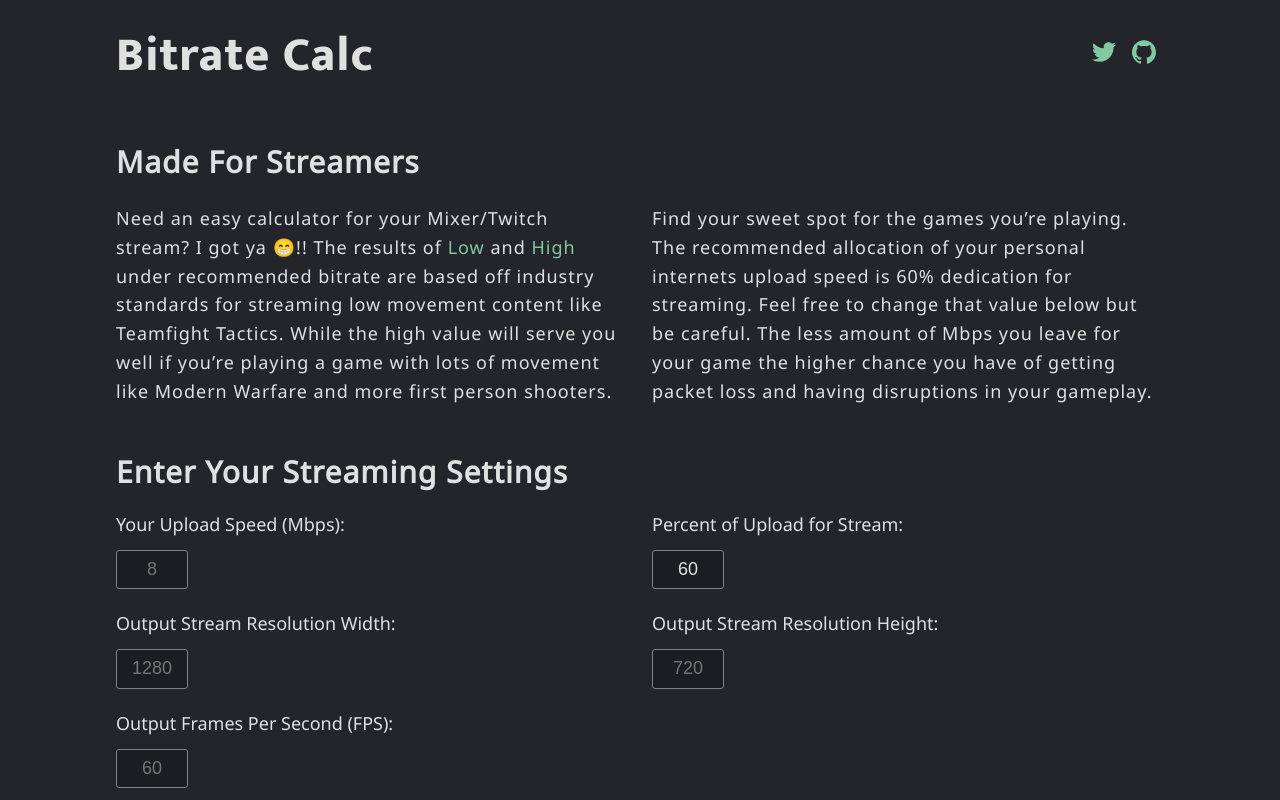
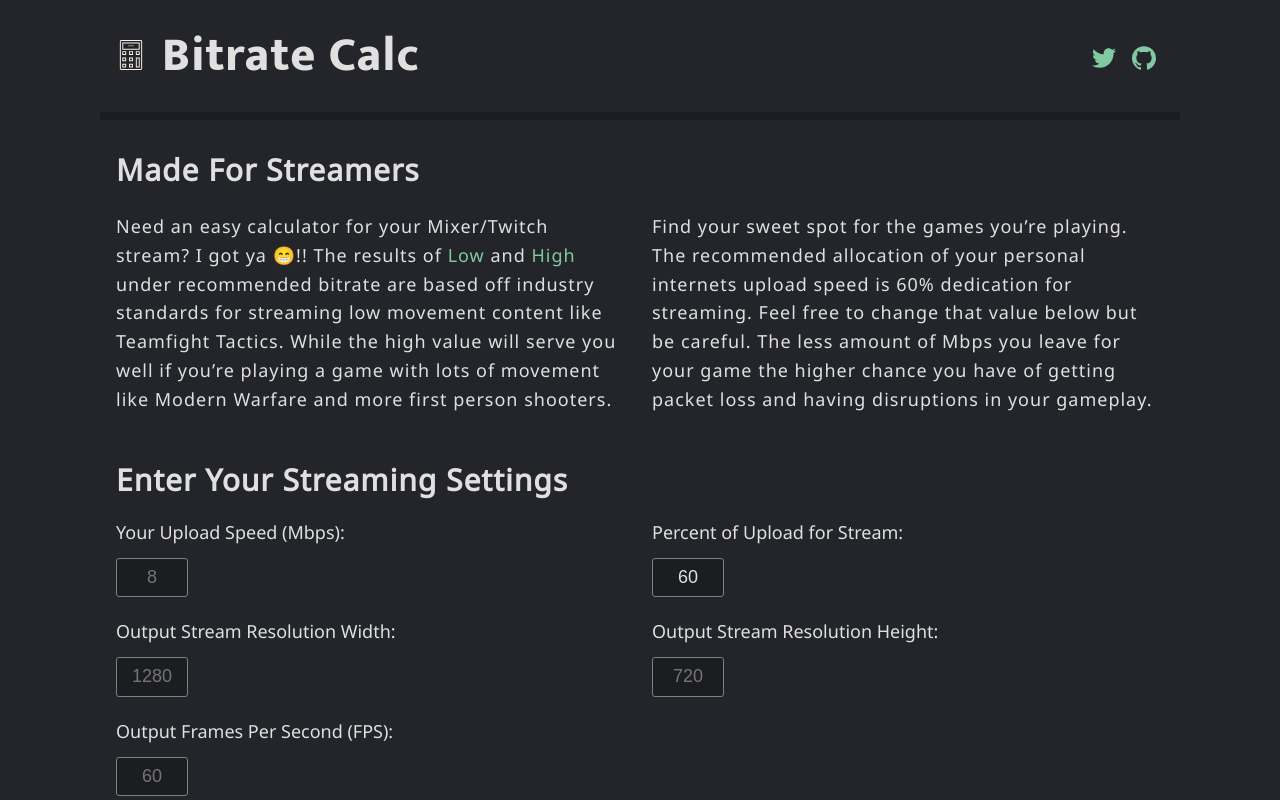
Before and after one commit to cory-tanner/bitratecalc, a React (Create React App) app: page / in a window 1280 px wide. Shown: the top 800 px of the page. Built offline with nearby package versions, Linux system fonts and the light colour scheme.

Commit message:
Small design changes (#16)

```diff
--- a/src/components/header.js
+++ b/src/components/header.js
@@ -1,8 +1,10 @@
 import React from 'react';
 import Socials from './modules/socials';
+import SVGIcon from './modules/SVGIcon';
 
 const Header = () => (
   <header className="header">
+    <SVGIcon name="logo" className="header__logo" />
     <h1 className="t-display header__display">Bitrate Calc</h1>
     <Socials />
   </header>
--- a/src/components/modules/SVGIcon.js
+++ b/src/components/modules/SVGIcon.js
@@ -1,7 +1,11 @@
 import React from 'react';
 
-const getViewBox = name => {
+const getViewBox = (name) => {
   switch (name) {
+    case "logo":
+      return (
+        "0 0 508 508"
+      );
     default:
       return "0 0 24 24";
   }
@@ -17,27 +21,47 @@
       return (
         <title>Github icon</title>
       );
+    case "logo":
+      return (
+        <title>Bitrate Calc logo</title>
+      );
     default:
       return <title />;
   }
 };
 
-const getPath = (name, props) => {
+const getPath = (name) => {
   switch (name) {
     case "twitter":
       return (
         <path
-        {...props}
-        d="M23.954 4.569c-.885.389-1.83.654-2.825.775 1.014-.611 1.794-1.574 2.163-2.723-.951.555-2.005.959-3.127 1.184-.896-.959-2.173-1.559-3.591-1.559-2.717 0-4.92 2.203-4.92 4.917 0 .39.045.765.127 1.124C7.691 8.094 4.066 6.13 1.64 3.161c-.427.722-.666 1.561-.666 2.475 0 1.71.87 3.213 2.188 4.096-.807-.026-1.566-.248-2.228-.616v.061c0 2.385 1.693 4.374 3.946 4.827-.413.111-.849.171-1.296.171-.314 0-.615-.03-.916-.086.631 1.953 2.445 3.377 4.604 3.417-1.68 1.319-3.809 2.105-6.102 2.105-.39 0-.779-.023-1.17-.067 2.189 1.394 4.768 2.209 7.557 2.209 9.054 0 13.999-7.496 13.999-13.986 0-.209 0-.42-.015-.63.961-.689 1.8-1.56 2.46-2.548l-.047-.02z"
+          d="M23.954 4.569c-.885.389-1.83.654-2.825.775 1.014-.611 1.794-1.574 2.163-2.723-.951.555-2.005.959-3.127 1.184-.896-.959-2.173-1.559-3.591-1.559-2.717 0-4.92 2.203-4.92 4.917 0 .39.045.765.127 1.124C7.691 8.094 4.066 6.13 1.64 3.161c-.427.722-.666 1.561-.666 2.475 0 1.71.87 3.213 2.188 4.096-.807-.026-1.566-.248-2.228-.616v.061c0 2.385 1.693 4.374 3.946 4.827-.413.111-.849.171-1.296.171-.314 0-.615-.03-.916-.086.631 1.953 2.445 3.377 4.604 3.417-1.68 1.319-3.809 2.105-6.102 2.105-.39 0-.779-.023-1.17-.067 2.189 1.394 4.768 2.209 7.557 2.209 9.054 0 13.999-7.496 13.999-13.986 0-.209 0-.42-.015-.63.961-.689 1.8-1.56 2.46-2.548l-.047-.02z"
         />
       );
     case "github":
       return (
         <path
-        {...props}
-        d="M12 .297c-6.63 0-12 5.373-12 12 0 5.303 3.438 9.8 8.205 11.385.6.113.82-.258.82-.577 0-.285-.01-1.04-.015-2.04-3.338.724-4.042-1.61-4.042-1.61C4.422 18.07 3.633 17.7 3.633 17.7c-1.087-.744.084-.729.084-.729 1.205.084 1.838 1.236 1.838 1.236 1.07 1.835 2.809 1.305 3.495.998.108-.776.417-1.305.76-1.605-2.665-.3-5.466-1.332-5.466-5.93 0-1.31.465-2.38 1.235-3.22-.135-.303-.54-1.523.105-3.176 0 0 1.005-.322 3.3 1.23.96-.267 1.98-.399 3-.405 1.02.006 2.04.138 3 .405 2.28-1.552 3.285-1.23 3.285-1.23.645 1.653.24 2.873.12 3.176.765.84 1.23 1.91 1.23 3.22 0 4.61-2.805 5.625-5.475 5.92.42.36.81 1.096.81 2.22 0 1.606-.015 2.896-.015 3.286 0 .315.21.69.825.57C20.565 22.092 24 17.592 24 12.297c0-6.627-5.373-12-12-12"
+          d="M12 .297c-6.63 0-12 5.373-12 12 0 5.303 3.438 9.8 8.205 11.385.6.113.82-.258.82-.577 0-.285-.01-1.04-.015-2.04-3.338.724-4.042-1.61-4.042-1.61C4.422 18.07 3.633 17.7 3.633 17.7c-1.087-.744.084-.729.084-.729 1.205.084 1.838 1.236 1.838 1.236 1.07 1.835 2.809 1.305 3.495.998.108-.776.417-1.305.76-1.605-2.665-.3-5.466-1.332-5.466-5.93 0-1.31.465-2.38 1.235-3.22-.135-.303-.54-1.523.105-3.176 0 0 1.005-.322 3.3 1.23.96-.267 1.98-.399 3-.405 1.02.006 2.04.138 3 .405 2.28-1.552 3.285-1.23 3.285-1.23.645 1.653.24 2.873.12 3.176.765.84 1.23 1.91 1.23 3.22 0 4.61-2.805 5.625-5.475 5.92.42.36.81 1.096.81 2.22 0 1.606-.015 2.896-.015 3.286 0 .315.21.69.825.57C20.565 22.092 24 17.592 24 12.297c0-6.627-5.373-12-12-12"
         />
       );
+      case "logo":
+        return (
+          <>
+          <path d="m417.95 0h-327.8c-13.5 0-24.6 11-24.6 24.6v458.8c0 13.6 11 24.6 24.6 24.6h327.7c13.6 0 24.6-11 24.6-24.6v-458.8c.1-13.6-11-24.6-24.5-24.6zm0 491.6h-327.8c-4.5 0-8.2-3.7-8.2-8.2v-458.8c0-4.5 3.7-8.2 8.2-8.2h327.7c4.5 0 8.2 3.7 8.2 8.2v458.8h.1c0 4.5-3.7 8.2-8.2 8.2z"/>
+          <path d="m106.55 41v122.9h295v-122.9zm278.6 106.5h-262.2v-90.1h262.2z"/>
+          <path d="m106.55 188.5v65.5h65.5v-65.5zm49.2 49.1h-32.8v-32.8h32.8z"/>
+          <path d="m221.25 188.5v65.5h65.5v-65.5zm49.2 49.1h-32.8v-32.8h32.8z"/>
+          <path d="m335.95 188.5v65.5h65.5v-65.5zm49.2 49.1h-32.8v-32.8h32.8z"/>
+          <path d="m106.55 401.5v65.5h65.5v-65.5zm49.2 49.2h-32.8v-32.8h32.8z"/>
+          <path d="m221.25 401.5v65.5h65.5v-65.5zm49.2 49.2h-32.8v-32.8h32.8z"/>
+          <path d="m335.95 295v172h65.5v-172zm49.2 155.7h-32.8v-139.3h32.8z"/>
+          <path d="m106.55 295v65.5h65.5v-65.5zm49.2 49.2h-32.8v-32.8h32.8z"/>
+          <path d="m221.25 295v65.5h65.5v-65.5zm49.2 49.2h-32.8v-32.8h32.8z"/>
+          <path d="m245.85 90.1h16.4v16.4h-16.4z"/>
+          <path d="m278.65 90.1h16.4v16.4h-16.4z"/>
+          <path d="m213.05 90.1h16.4v16.4h-16.4z"/>
+          </>
+        );
     default:
       return <path />;
   }
--- a/src/styles/components/header.scss
+++ b/src/styles/components/header.scss
@@ -1,12 +1,34 @@
 .header {
   grid-area: header;
   display: flex;
-  justify-content: space-between;
+  align-items: baseline;
+  border-bottom: var(--color-black-soft) solid;
 
   @media (max-width: 599px) {
-    padding: 2em 16px;
+    margin-bottom: 1em;
+    padding: 1em 16px 1em 16px;
+    border-width: 4px;
   }
   @media (min-width: 600px) {
-    padding: 2em 16px 3em 16px;
+    margin-bottom: 1em;
+    padding: 2em 16px 2em 16px;
+    border-width: 8px;
   }
 }
+
+.header__display {
+  margin-right: auto;
+  margin-left: 16px;
+}
+
+.header__logo {
+  height: auto;
+  fill: var(--color-brand-orange);
+
+  @media (max-width: 599px) {
+    width: 23px;
+  }
+  @media (min-width: 600px) {
+    width: 30px;
+  }
+}
--- a/src/styles/typography.scss
+++ b/src/styles/typography.scss
@@ -16,9 +16,15 @@
 
 .t-display {
   font-family: var(--font-mukta);
-  font-size: var(--type-scale-48);
   font-weight: var(--weight-extra-bold);
   letter-spacing: .0625rem;
+
+  @media (max-width: 599px) {
+    font-size: var(--type-scale-36);
+  }
+  @media (min-width: 600px) {
+    font-size: var(--type-scale-48);
+  }
 }
 
 .t-section-heading {
```
